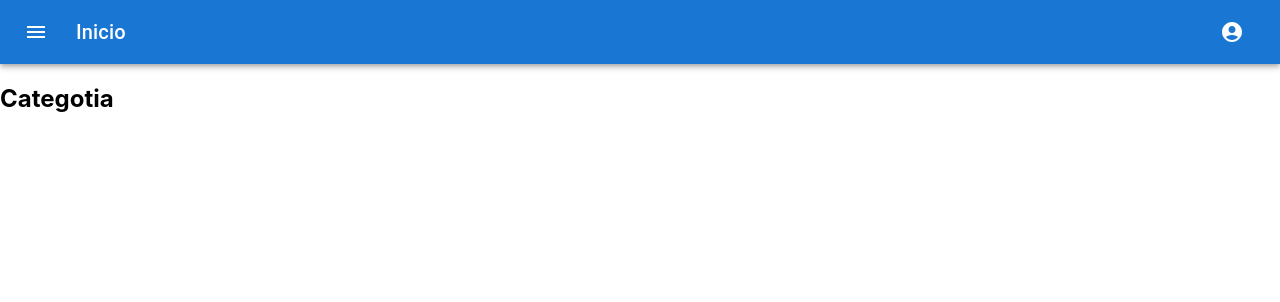
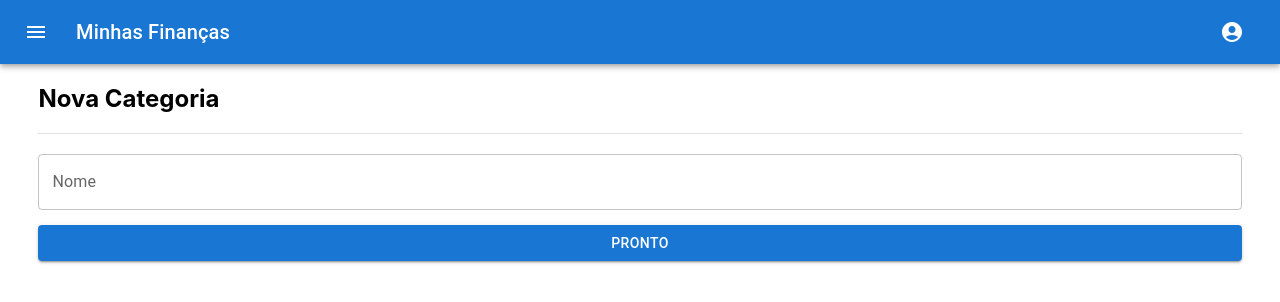
Before and after one commit to iwtrainingbr/app-front-10, a React (Create React App) app: page /categorias/nova in a window 1280 px wide. Shown: the top 302 px of the page. Built offline with nearby package versions, Linux system fonts and the light colour scheme.

Commit message:
Add category page

```diff
--- a/src/App.js
+++ b/src/App.js
@@ -30,6 +30,7 @@ export default function App() {
     <BrowserRouter>
       <Navbar/>
 
+      <div className="content">
         <Routes>
           <Route path="/config" element={<Config/>}/>
           <Route path="/recuperar-senha" element={<RecoverPassword/>}/>
@@ -50,6 +51,7 @@ export default function App() {
           <Route path="/" element={<Home/>}/>
           <Route path="/*" element={<NotFound/>}/>
         </Routes>
+      </div>
     </BrowserRouter>
   );
 }
--- a/src/components/Navbar/index.js
+++ b/src/components/Navbar/index.js
@@ -80,7 +80,7 @@ export default function Navbar() {
             <MenuIcon />
           </IconButton>
           <Typography variant="h6" component="div" sx={{ flexGrow: 1 }}>
-            Inicio
+            Minhas Finanças
           </Typography>
             <div>
               <IconButton
--- a/src/index.css
+++ b/src/index.css
@@ -11,3 +11,8 @@ code {
   font-family: source-code-pro, Menlo, Monaco, Consolas, 'Courier New',
     monospace;
 }
+
+.content {
+  width: 94%;
+  margin: auto;
+}
--- a/src/pages/Categories/AddCategory/index.js
+++ b/src/pages/Categories/AddCategory/index.js
@@ -1,5 +1,22 @@
+import {
+  Button,
+  TextField,
+  Divider,
+} from "@mui/material";
+
 export default function AddCategory (){
   return (
-    <h2> Categotia </h2>
+    <div>
+      <div>
+        <h2> Nova Categoria </h2>
+
+        <Divider/>
+        <br/>
+
+        <TextField fullWidth label="Nome" style={{marginBottom: 15}}/>
+
+        <Button color="primary" variant="contained" fullWidth>PRONTO</Button>
+      </div>
+    </div>
   )
 }
```
Lines whose indentation alone changed are shown as unchanged.
